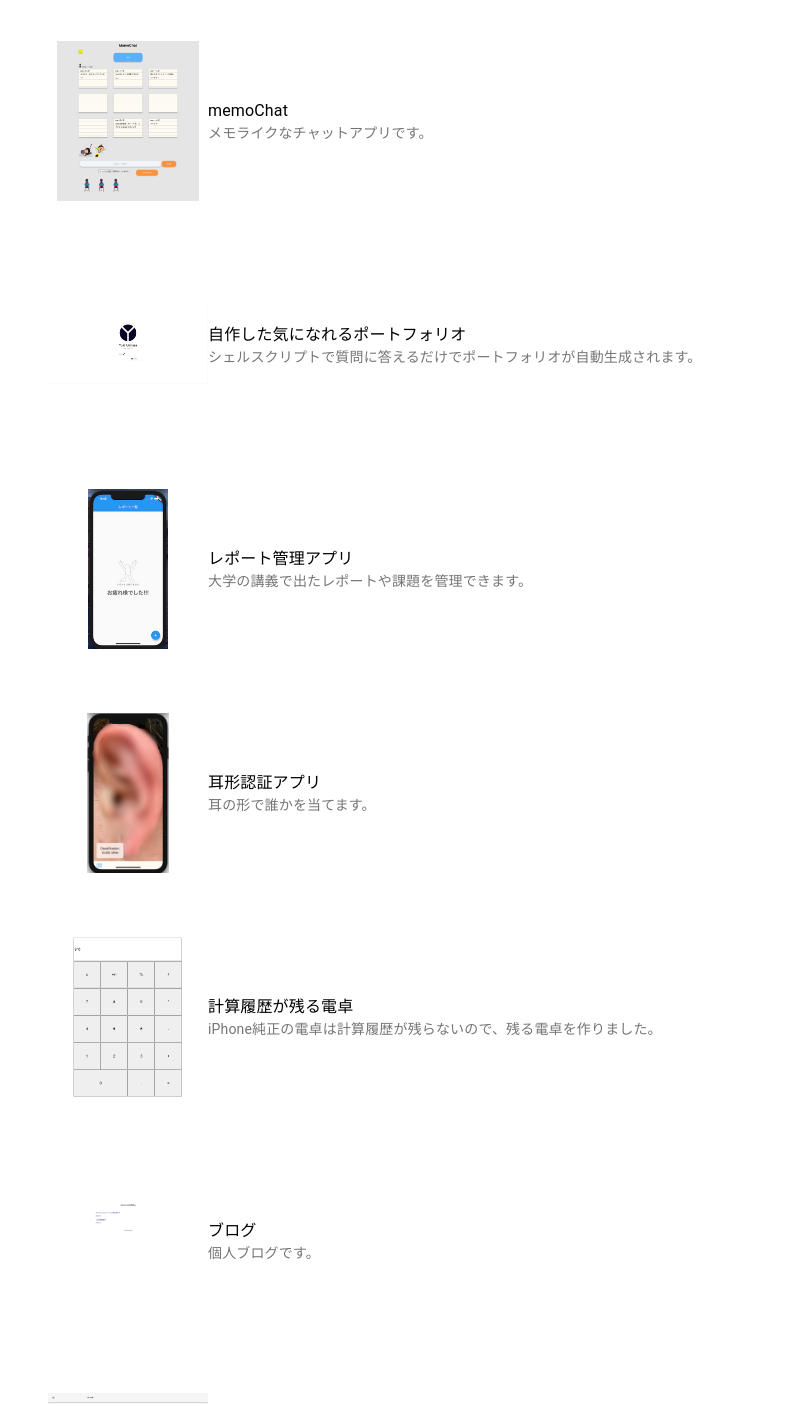
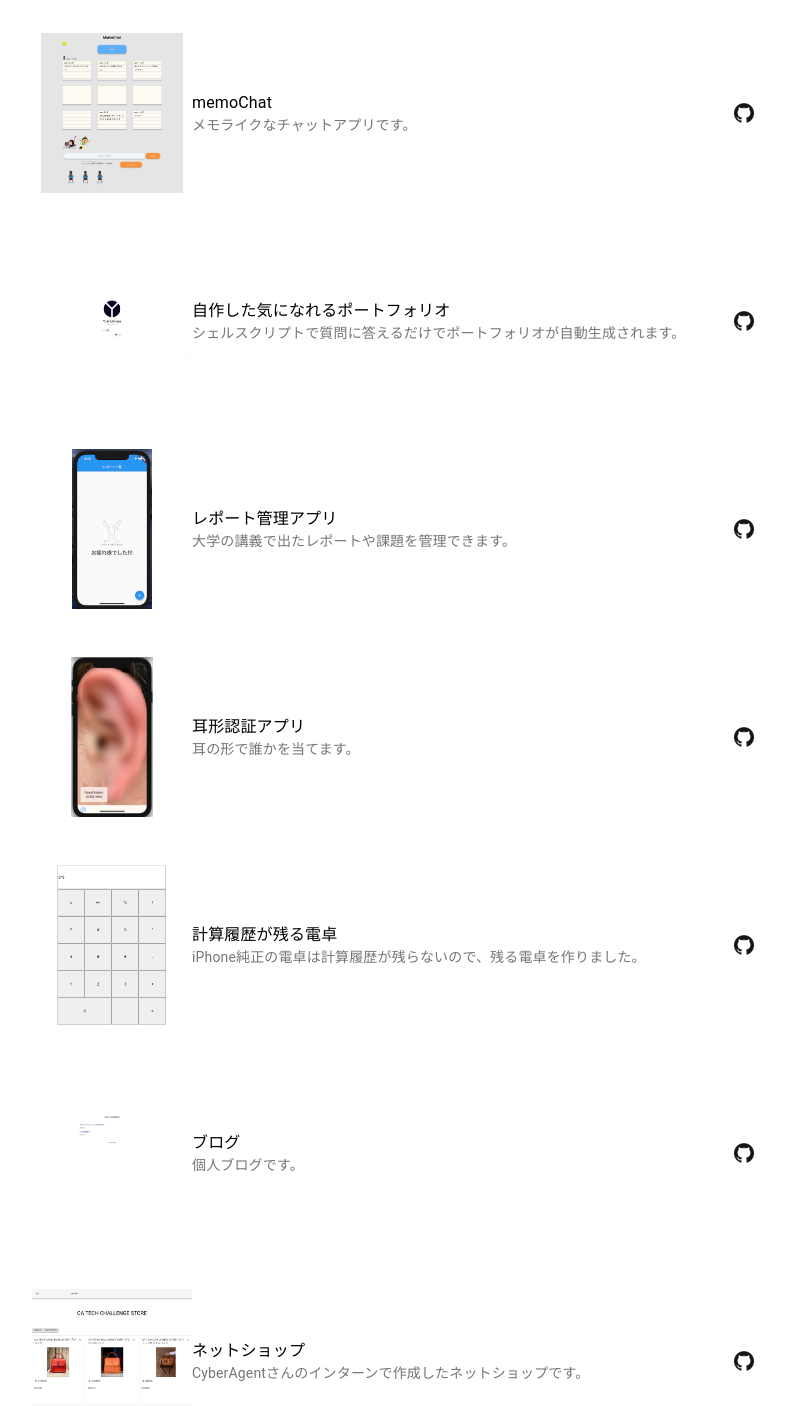
Before and after one commit to ryounasso/portfolio, a React (Create React App) app: page / in a window 1280 px wide. Shown: the part 1280-2686 px from the top of the page, without its empty margins (239-1024 px from the left). Built offline with nearby package versions, Linux system fonts and the light colour scheme.

Commit message:
feat : chage link button to github

```diff
--- a/src/components/Works.tsx
+++ b/src/components/Works.tsx
@@ -1,53 +1,58 @@
-import React from 'react'
-import Box from '@material-ui/core/Box'
-import Typography from '@material-ui/core/Typography'
-import { makeStyles } from '@material-ui/core/styles'
-import List from '@material-ui/core/List'
-import ListItem, { ListItemProps } from '@material-ui/core/ListItem'
-import ListItemText from '@material-ui/core/ListItemText'
-import ListItemAvatar from '@material-ui/core/ListItemAvatar'
-import Avatar from '@material-ui/core/Avatar'
-import FolderIcon from '@material-ui/icons/Folder'
+import React from "react";
+import Box from "@material-ui/core/Box";
+import Typography from "@material-ui/core/Typography";
+import { makeStyles } from "@material-ui/core/styles";
+import List from "@material-ui/core/List";
+import ListItem, { ListItemProps } from "@material-ui/core/ListItem";
+import ListItemText from "@material-ui/core/ListItemText";
+import ListItemAvatar from "@material-ui/core/ListItemAvatar";
+import Avatar from "@material-ui/core/Avatar";
+import FolderIcon from "@material-ui/icons/Folder";
 
-import imageWork1 from '../static/images/memochat.png';
-import imageWork2 from '../static/images/portfolio.jpg';
-import imageWork3 from '../static/images/todo.png';
-import imageWork4 from '../static/images/Auricle_authentication.png';
-import imageWork5 from '../static/images/calculator.jpg';
-import imageWork6 from '../static/images/blog.png';
-import imageWork7 from '../static/images/ca-wr-shop.png'
-import { Card, CardContent, CardMedia } from '@material-ui/core'
-import { FullscreenExit } from '@material-ui/icons'
-import { findByLabelText } from '@testing-library/dom'
-import { useMediaQuery } from '@material-ui/core';
-import { StylesProvider } from '@material-ui/core/styles';
-import styled from 'styled-components';
-import {createMuiTheme, MuiThemeProvider} from '@material-ui/core/styles';
+import imageWork1 from "../static/images/memochat.png";
+import imageWork2 from "../static/images/portfolio.jpg";
+import imageWork3 from "../static/images/todo.png";
+import imageWork4 from "../static/images/Auricle_authentication.png";
+import imageWork5 from "../static/images/calculator.jpg";
+import imageWork6 from "../static/images/blog.png";
+import imageWork7 from "../static/images/ca-wr-shop.png";
+import imgGit from "../static/images/GitHub.png";
+import { Card, CardContent, CardMedia } from "@material-ui/core";
+import { FullscreenExit } from "@material-ui/icons";
+import { findByLabelText } from "@testing-library/dom";
+import { useMediaQuery } from "@material-ui/core";
+import { StylesProvider } from "@material-ui/core/styles";
+import styled from "styled-components";
+import { createMuiTheme, MuiThemeProvider } from "@material-ui/core/styles";
 
 const useStyles = makeStyles((theme) => ({
   root: {
     width: 770,
-        maxWidth: '100%',
+    maxWidth: "100%",
   },
 
   large: {
     width: theme.spacing(20),
     height: theme.spacing(20),
     // backgroundSize : 'contain',
-        objectFit: 'contain',
+    objectFit: "contain",
   },
 
   details: {
-        display : 'flex',
-        flexDirection : 'column',
+    display: "flex",
+    flexDirection: "column",
   },
 
   topic: {
-        fontSize: '30px',
-        '@media (max-width:400px)': {
-            fontSize: '20px',
-            fontWeight: 'bolder',
+    fontSize: "30px",
+    "@media (max-width:400px)": {
+      fontSize: "20px",
+      fontWeight: "bolder",
     },
+  },
+  img: {
+    width: "20px",
+    height: "20px",
   },
 }));
 
@@ -55,13 +60,13 @@ const theme = createMuiTheme({
   overrides: {
     MuiAvatar: {
       img: {
-            objectFit : 'contain',
+        objectFit: "contain",
       },
     },
   },
-  })
+});
 
-function ListItemLink(props: ListItemProps<'a', {button?: true}>){
+function ListItemLink(props: ListItemProps<"a", { button?: true }>) {
   return <ListItem button component="a" {...props} />;
 }
 
@@ -71,106 +76,165 @@ const Works: React.FC = () => {
   return (
     <>
       <Box p={2}>
-                <Box display='flex' justifyContent='center' p={1}>
-                    <Typography className={classes.topic} >
-                        Works
-                    </Typography>
+        <Box display="flex" justifyContent="center" p={1}>
+          <Typography className={classes.topic}>Works</Typography>
         </Box>
-                <Box display='flex' justifyContent='center' p={1}>
+        <Box display="flex" justifyContent="center" p={1}>
           <List className={classes.root}>
             <ListItem>
+              <ListItemAvatar>
+                <Avatar
+                  variant="square"
+                  className={classes.large}
+                  src={imageWork1}
+                ></Avatar>
+              </ListItemAvatar>
+              <ListItemText
+                primary="memoChat"
+                secondary="メモライクなチャットアプリです。"
+              />
+              <Box display="flex">
                 <ListItemLink href="https://github.com/ryounasso/hackson_07">
-                                <ListItemAvatar>
-                                    <Avatar variant="square" className={classes.large} src={imageWork1}></Avatar>
-                                </ListItemAvatar>
-                                <ListItemText primary='memoChat' secondary='メモライクなチャットアプリです。' />
+                  <img alt="github" src={imgGit} className={classes.img} />
                 </ListItemLink>
+              </Box>
             </ListItem>
           </List>
         </Box>
-                <Box display='flex' justifyContent='center' p={1}>
+        <Box display="flex" justifyContent="center" p={1}>
           <List className={classes.root}>
             <ListItem>
+              <ListItemAvatar>
+                <Avatar
+                  variant="square"
+                  className={classes.large}
+                  src={imageWork2}
+                ></Avatar>
+              </ListItemAvatar>
+              <ListItemText
+                primary="自作した気になれるポートフォリオ"
+                secondary="シェルスクリプトで質問に答えるだけでポートフォリオが自動生成されます。"
+              />
+              <Box display="flex">
                 <ListItemLink href="https://github.com/ryounasso/TechStudyGroup-hackathon-202008">
-                                <ListItemAvatar>
-                                    <Avatar variant="square" className={classes.large} src={imageWork2}>
-                                    </Avatar>
-                                </ListItemAvatar>
-                                <ListItemText primary='自作した気になれるポートフォリオ' secondary='シェルスクリプトで質問に答えるだけでポートフォリオが自動生成されます。' />
+                  <img alt="github" src={imgGit} className={classes.img} />
                 </ListItemLink>
+              </Box>
             </ListItem>
           </List>
         </Box>
-                <Box display='flex' justifyContent='center' p={1}>
+        <Box display="flex" justifyContent="center" p={1}>
           <List className={classes.root}>
             <ListItem>
+              <ListItemAvatar>
+                <Avatar
+                  variant="square"
+                  className={classes.large}
+                  src={imageWork3}
+                ></Avatar>
+              </ListItemAvatar>
+              <ListItemText
+                primary="レポート管理アプリ"
+                secondary="大学の講義で出たレポートや課題を管理できます。"
+              />
+              <Box display="flex">
                 <ListItemLink href="https://github.com/ryounasso/WinterHackason2020">
-                                <ListItemAvatar>
-                                    <Avatar variant="square" className={classes.large} src={imageWork3}>
-                                    </Avatar>
-                                </ListItemAvatar>
-                                <ListItemText primary='レポート管理アプリ' secondary='大学の講義で出たレポートや課題を管理できます。' />
+                  <img alt="github" src={imgGit} className={classes.img} />
                 </ListItemLink>
+              </Box>
             </ListItem>
           </List>
         </Box>
-                <Box display='flex' justifyContent='center' p={1}>
+        <Box display="flex" justifyContent="center" p={1}>
           <List className={classes.root}>
             <ListItem>
-                            <ListItemLink href="https://github.com/ryounasso/ear_hape_authentication">
               <ListItemAvatar>
                 <MuiThemeProvider theme={theme}>
-                                    <Avatar variant="square" className={classes.large} src={imageWork4}>
-                                    </Avatar>
+                  <Avatar
+                    variant="square"
+                    className={classes.large}
+                    src={imageWork4}
+                  ></Avatar>
                 </MuiThemeProvider>
               </ListItemAvatar>
-                                <ListItemText primary='耳形認証アプリ' secondary='耳の形で誰かを当てます。' />
+              <ListItemText
+                primary="耳形認証アプリ"
+                secondary="耳の形で誰かを当てます。"
+              />
+              <Box display="flex">
+                <ListItemLink href="https://github.com/ryounasso/ear_hape_authentication">
+                  <img alt="github" src={imgGit} className={classes.img} />
                 </ListItemLink>
+              </Box>
             </ListItem>
           </List>
         </Box>
-                <Box display='flex' justifyContent='center' p={1}>
+        <Box display="flex" justifyContent="center" p={1}>
           <List className={classes.root}>
             <ListItem>
+              <ListItemAvatar>
+                <Avatar
+                  variant="square"
+                  className={classes.large}
+                  src={imageWork5}
+                ></Avatar>
+              </ListItemAvatar>
+              <ListItemText
+                primary="計算履歴が残る電卓"
+                secondary="iPhone純正の電卓は計算履歴が残らないので、残る電卓を作りました。"
+              />
+              <Box display="flex">
                 <ListItemLink href="https://github.com/ryounasso/calculater">
-                                <ListItemAvatar>
-                                    <Avatar variant="square" className={classes.large} src={imageWork5}>
-                                    </Avatar>
-                                </ListItemAvatar>
-                                <ListItemText primary='計算履歴が残る電卓' secondary='iPhone純正の電卓は計算履歴が残らないので、残る電卓を作りました。' />
+                  <img alt="github" src={imgGit} className={classes.img} />
                 </ListItemLink>
+              </Box>
             </ListItem>
           </List>
         </Box>
-                <Box display='flex' justifyContent='center' p={1}>
+        <Box display="flex" justifyContent="center" p={1}>
           <List className={classes.root}>
             <ListItem>
+              <ListItemAvatar>
+                <Avatar
+                  variant="square"
+                  className={`${classes.large} ${classes.details}`}
+                  src={imageWork6}
+                ></Avatar>
+              </ListItemAvatar>
+              <ListItemText primary="ブログ" secondary="個人ブログです。" />
+              <Box display="flex">
                 <ListItemLink href="https://github.com/ryounasso/blog">
-                                <ListItemAvatar>
-                                    <Avatar variant="square" className={`${classes.large} ${classes.details}`} src={imageWork6}>
-                                    </Avatar>
-                                </ListItemAvatar>
-                                <ListItemText primary='ブログ' secondary='個人ブログです。' />
+                  <img alt="github" src={imgGit} className={classes.img} />
                 </ListItemLink>
+              </Box>
             </ListItem>
           </List>
         </Box>
-                <Box display='flex' justifyContent='center' p={1}>
+        <Box display="flex" justifyContent="center" p={1}>
           <List className={classes.root}>
             <ListItem>
+              <ListItemAvatar>
+                <Avatar
+                  variant="square"
+                  className={`${classes.large} ${classes.details}`}
+                  src={imageWork7}
+                ></Avatar>
+              </ListItemAvatar>
+              <ListItemText
+                primary="ネットショップ"
+                secondary="CyberAgentさんのインターンで作成したネットショップです。"
+              />
+              <Box display="flex">
                 <ListItemLink href="https://ca-wr-shop.herokuapp.com/">
-                                <ListItemAvatar>
-                                    <Avatar variant="square" className={`${classes.large} ${classes.details}`} src={imageWork7}>
-                                    </Avatar>
-                                </ListItemAvatar>
-                                <ListItemText primary='ネットショップ' secondary='CyberAgentさんのインターンで作成したネットショップです。' />
+                  <img alt="github" src={imgGit} className={classes.img} />
                 </ListItemLink>
+              </Box>
             </ListItem>
           </List>
         </Box>
       </Box>
     </>
   );
-}
+};
 
 export default Works;
```
Also changed, not shown: src/static/images/GitHub.png (added), 1 other file (tests, documents, lock files or other folders). Lines whose indentation alone changed are shown as unchanged.
